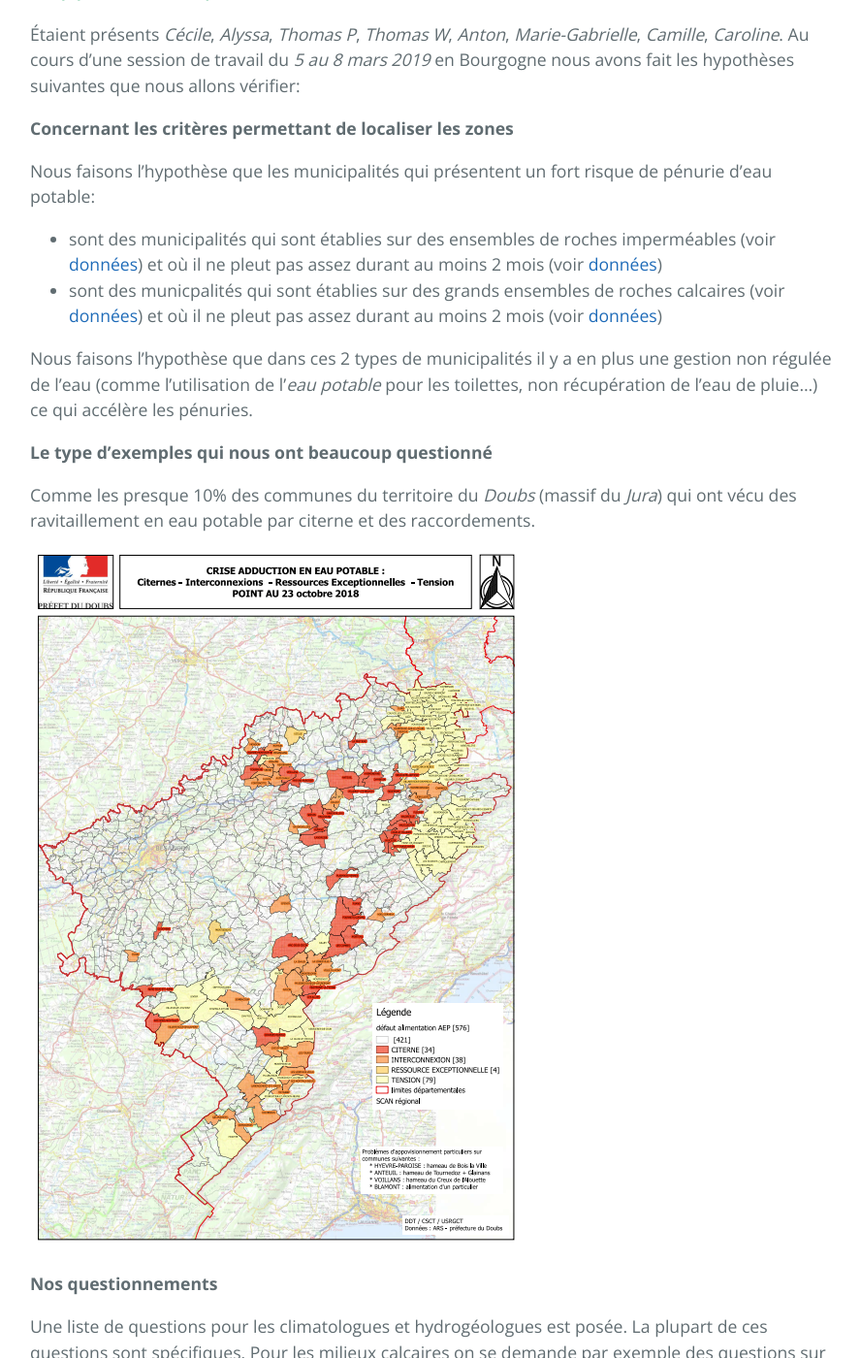
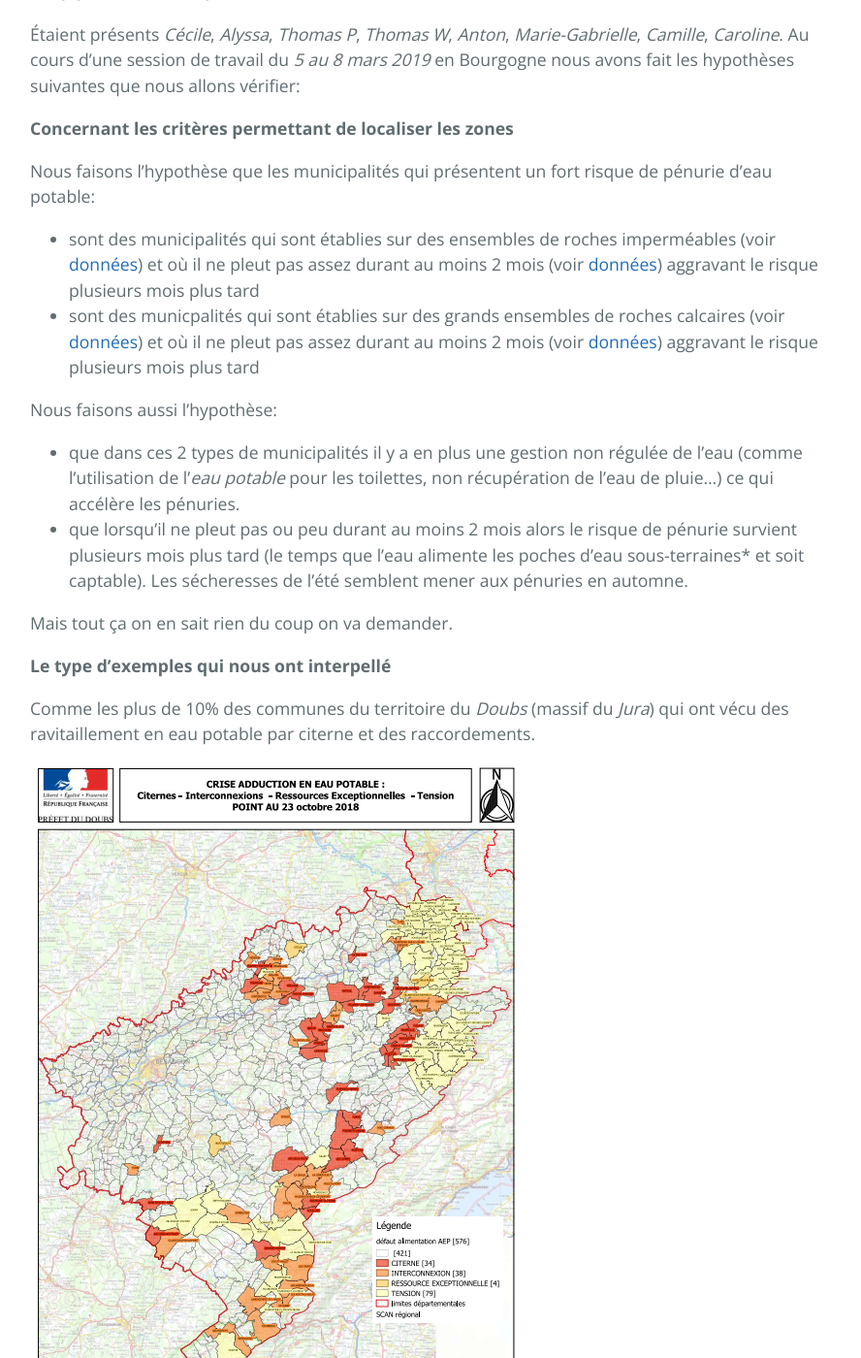
Before and after one commit to secheresses/Ancien-site, a Jekyll site: the page built from pages/risques-penurie-eau.md, in a window 1280 px wide and 1400 px high, scrolled down 815 px. Shown: the whole window at 97% size, without its empty margins (193-1081 px from the left). Built offline with Jekyll 4.4.1, drawn with Linux system fonts in a browser that asks for light colours; some of the changed text lies outside the part shown.

Commit message:
Mise à jour lien sécheresse - pénuries

```diff
--- a/pages/risques-penurie-eau.md
+++ b/pages/risques-penurie-eau.md
@@ -18,20 +18,24 @@ Au cours d'une session de travail du *5 au 8 mars 2019* en Bourgogne nous avons
 
 Nous faisons l'hypothèse que les municipalités qui présentent un fort risque de pénurie d'eau potable:
 
-* sont des municipalités qui sont établies sur des ensembles de roches imperméables (voir [données](../donnees)) et où il ne pleut pas assez durant au moins 2 mois (voir [données](../donnees))
-* sont des municpalités qui sont établies sur des grands ensembles de roches calcaires (voir [données](../donnees)) et où il ne pleut pas assez durant au moins 2 mois (voir [données](../donnees))
+* sont des municipalités qui sont établies sur des ensembles de roches imperméables (voir [données](../donnees)) et où il ne pleut pas assez durant au moins 2 mois (voir [données](../donnees)) aggravant le risque plusieurs mois plus tard
+* sont des municpalités qui sont établies sur des grands ensembles de roches calcaires (voir [données](../donnees)) et où il ne pleut pas assez durant au moins 2 mois (voir [données](../donnees)) aggravant le risque plusieurs mois plus tard
 
-Nous faisons l'hypothèse que dans ces 2 types de municipalités il y a en plus une gestion non régulée de l'eau (comme l'utilisation de l'*eau potable* pour les toilettes, non récupération de l'eau de pluie...) ce qui accélère les pénuries.
+Nous faisons aussi l'hypothèse:
+* que dans ces 2 types de municipalités il y a en plus une gestion non régulée de l'eau (comme l'utilisation de l'*eau potable* pour les toilettes, non récupération de l'eau de pluie...) ce qui accélère les pénuries.
+* que lorsqu'il ne pleut pas ou peu durant au moins 2 mois alors le risque de pénurie survient plusieurs mois plus tard (le temps que l'eau alimente les poches d'eau sous-terraines* et soit captable). Les sécheresses de l'été semblent mener aux pénuries en automne.
 
-**Le type d'exemples qui nous ont beaucoup questionné**
+Mais tout ça on en sait rien du coup on va demander.
 
-Comme les presque 10% des communes du territoire du *Doubs* (massif du *Jura*) qui ont vécu des ravitaillement en eau potable par citerne et des raccordements.
+**Le type d'exemples qui nous ont interpellé**
+
+Comme les plus de 10% des communes du territoire du *Doubs* (massif du *Jura*) qui ont vécu des ravitaillement en eau potable par citerne et des raccordements.
 
 ![Pénuries dans le Doubs](../pages/images/cartepenuries.png)
 
 **Nos questionnements**
 
-Une liste de questions pour les climatologues et hydrogéologues est posée. La plupart de ces questions sont spécifiques. Pour les milieux calcaires on se demande par exemple des questions sur la *recharge* des nappes phréatiques. Pour les roches imperméables on se questionne comment il se fait qu'il y a des *sources* sur les zones. On se questionne aussi sur l'influence de *précipitations intenses* vs des *précipitations régulières*.
+Une liste de questions pour les climatologues et hydrogéologues est posée. La plupart de ces questions sont spécifiques. Pour les milieux calcaires on se demande par exemple des questions sur la *recharge* des nappes phréatiques. Pour les roches imperméables on se questionne comment se forment les *sources* sur les zones. On se questionne aussi sur l'influence de *précipitations intenses* vs des *précipitations régulières*.
 
 On décide que tant que *Chantal* (la belle-mère d'Alyssa qui se trouve archinule en sciences) et *Caro* (même chose) ne comprendront pas les réponses données par les *experts* on continuera à poser des questions. Lorsque ce sera clair on publiera les questions - réponses.
 
```
